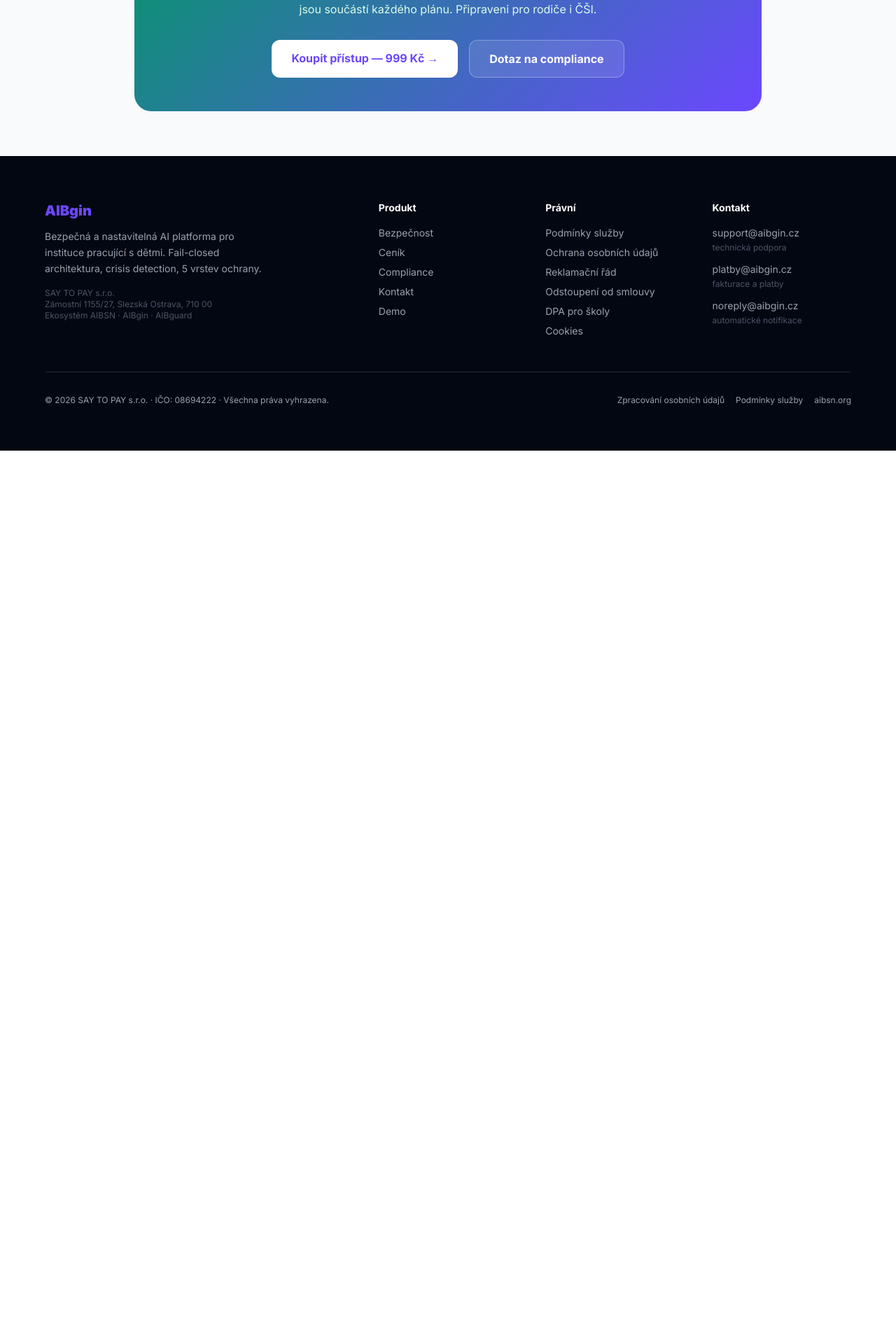
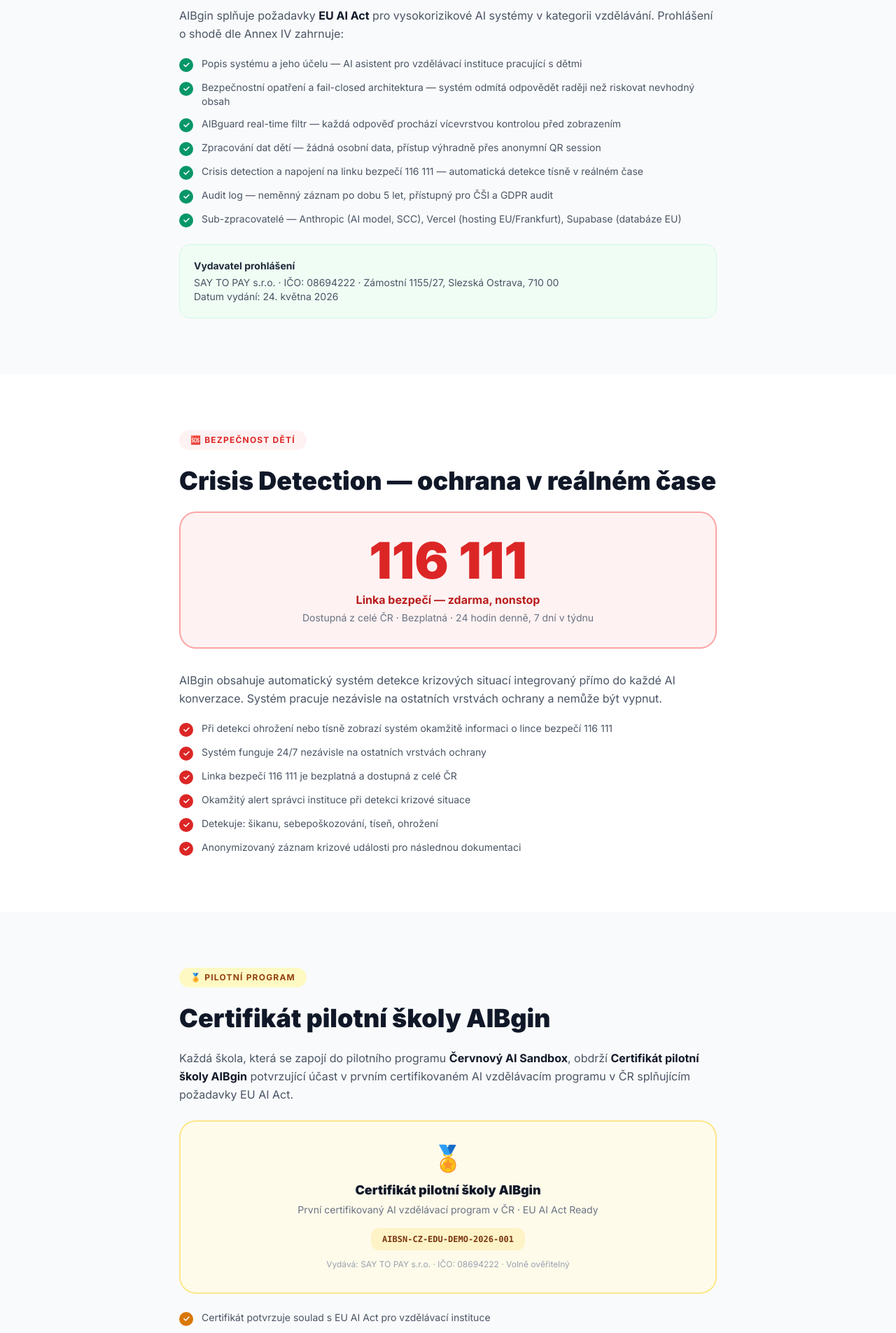
Before and after one commit to jaromirzly-coder/aibgin-web, a Next.js app: page /compliance in a window 1280 px wide. Shown: the part 2635-4540 px from the top of the page at 70% size. Before the commit the page ends 3279 px from the top, so only its background shows below. Built offline with nearby package versions, Linux system fonts and the light colour scheme.

Commit message:
feat: compliance annex IV crisis detection certifikat

```diff
--- a/app/compliance/page.tsx
+++ b/app/compliance/page.tsx
@@ -268,6 +268,181 @@
           </div>
         </section>
 
+        {/* ── Annex IV — Technické prohlášení o shodě ── */}
+        <section className="py-20 px-6 bg-gray-50">
+          <div className="max-w-3xl mx-auto">
+            <div
+              className="inline-flex items-center gap-2 text-xs font-bold uppercase tracking-widest px-4 py-1.5 rounded-full mb-6"
+              style={{ backgroundColor: '#ECFDF5', color: '#059669' }}
+            >
+              📄 EU AI Act — Annex IV
+            </div>
+            <h2 className="text-3xl md:text-4xl font-black mb-6">
+              Technické prohlášení o shodě
+            </h2>
+            <div className="space-y-5 text-gray-600 leading-relaxed">
+              <p>
+                AIBgin splňuje požadavky <strong className="text-gray-900">EU AI Act</strong> pro
+                vysokorizikové AI systémy v kategorii vzdělávání. Prohlášení o shodě dle Annex IV zahrnuje:
+              </p>
+              <ul className="space-y-3">
+                {[
+                  'Popis systému a jeho účelu — AI asistent pro vzdělávací instituce pracující s dětmi',
+                  'Bezpečnostní opatření a fail-closed architektura — systém odmítá odpovědět raději než riskovat nevhodný obsah',
+                  'AIBguard real-time filtr — každá odpověď prochází vícevrstvou kontrolou před zobrazením',
+                  'Zpracování dat dětí — žádná osobní data, přístup výhradně přes anonymní QR session',
+                  'Crisis detection a napojení na linku bezpečí 116 111 — automatická detekce tísně v reálném čase',
+                  'Audit log — neměnný záznam po dobu 5 let, přístupný pro ČŠI a GDPR audit',
+                  'Sub-zpracovatelé — Anthropic (AI model, SCC), Vercel (hosting EU/Frankfurt), Supabase (databáze EU)',
+                ].map((item) => (
+                  <li key={item} className="flex items-start gap-3 text-sm">
+                    <span
+                      className="mt-0.5 shrink-0 w-5 h-5 rounded-full flex items-center justify-center text-xs font-bold text-white"
+                      style={{ backgroundColor: '#059669' }}
+                    >
+                      ✓
+                    </span>
+                    {item}
+                  </li>
+                ))}
+              </ul>
+              <div
+                className="rounded-2xl p-5 border text-sm mt-6"
+                style={{ borderColor: '#D1FAE5', backgroundColor: '#F0FDF4' }}
+              >
+                <p className="font-bold text-gray-800 mb-1">Vydavatel prohlášení</p>
+                <p className="text-gray-600">
+                  SAY TO PAY s.r.o. · IČO: 08694222 · Zámostní 1155/27, Slezská Ostrava, 710 00
+                  <br />
+                  Datum vydání: 24. května 2026
+                </p>
+              </div>
+            </div>
+          </div>
+        </section>
+
+        {/* ── Crisis detection ── */}
+        <section className="py-20 px-6 bg-white">
+          <div className="max-w-3xl mx-auto">
+            <div
+              className="inline-flex items-center gap-2 text-xs font-bold uppercase tracking-widest px-4 py-1.5 rounded-full mb-6"
+              style={{ backgroundColor: '#FEF2F2', color: '#DC2626' }}
+            >
+              🆘 Bezpečnost dětí
+            </div>
+            <h2 className="text-3xl md:text-4xl font-black mb-6">
+              Crisis Detection — ochrana v reálném čase
+            </h2>
+
+            {/* 116 111 highlight box */}
+            <div
+              className="rounded-3xl p-8 mb-8 text-center border-2"
+              style={{ borderColor: '#FCA5A5', backgroundColor: '#FEF2F2' }}
+            >
+              <p className="text-6xl md:text-7xl font-black mb-2" style={{ color: '#DC2626' }}>
+                116 111
+              </p>
+              <p className="text-base font-bold" style={{ color: '#B91C1C' }}>
+                Linka bezpečí — zdarma, nonstop
+              </p>
+              <p className="text-sm text-gray-500 mt-1">
+                Dostupná z celé ČR · Bezplatná · 24 hodin denně, 7 dní v týdnu
+              </p>
+            </div>
+
+            <div className="space-y-5 text-gray-600 leading-relaxed">
+              <p>
+                AIBgin obsahuje automatický systém detekce krizových situací integrovaný přímo
+                do každé AI konverzace. Systém pracuje nezávisle na ostatních vrstvách ochrany
+                a nemůže být vypnut.
+              </p>
+              <ul className="space-y-3">
+                {[
+                  'Při detekci ohrožení nebo tísně zobrazí systém okamžitě informaci o lince bezpečí 116 111',
+                  'Systém funguje 24/7 nezávisle na ostatních vrstvách ochrany',
+                  'Linka bezpečí 116 111 je bezplatná a dostupná z celé ČR',
+                  'Okamžitý alert správci instituce při detekci krizové situace',
+                  'Detekuje: šikanu, sebepoškozování, tíseň, ohrožení',
+                  'Anonymizovaný záznam krizové události pro následnou dokumentaci',
+                ].map((item) => (
+                  <li key={item} className="flex items-start gap-3 text-sm">
+                    <span
+                      className="mt-0.5 shrink-0 w-5 h-5 rounded-full flex items-center justify-center text-xs font-bold text-white"
+                      style={{ backgroundColor: '#DC2626' }}
+                    >
+                      ✓
+                    </span>
+                    {item}
+                  </li>
+                ))}
+              </ul>
+            </div>
+          </div>
+        </section>
+
+        {/* ── Certifikát pilotní školy ── */}
+        <section className="py-20 px-6 bg-gray-50">
+          <div className="max-w-3xl mx-auto">
+            <div
+              className="inline-flex items-center gap-2 text-xs font-bold uppercase tracking-widest px-4 py-1.5 rounded-full mb-6"
+              style={{ backgroundColor: '#FEF9C3', color: '#92400E' }}
+            >
+              🏅 Pilotní program
+            </div>
+            <h2 className="text-3xl md:text-4xl font-black mb-6">
+              Certifikát pilotní školy AIBgin
+            </h2>
+            <div className="space-y-5 text-gray-600 leading-relaxed">
+              <p>
+                Každá škola, která se zapojí do pilotního programu <strong className="text-gray-900">Červnový AI Sandbox</strong>,
+                obdrží <strong className="text-gray-900">Certifikát pilotní školy AIBgin</strong> potvrzující
+                účast v prvním certifikovaném AI vzdělávacím programu v ČR splňujícím požadavky EU AI Act.
+              </p>
+
+              {/* Certifikát vizuál */}
+              <div
+                className="rounded-3xl p-8 border-2 text-center my-6"
+                style={{ borderColor: '#FDE68A', backgroundColor: '#FFFBEB' }}
+              >
+                <div className="text-4xl mb-3">🏅</div>
+                <p className="text-lg font-black text-gray-900 mb-1">Certifikát pilotní školy AIBgin</p>
+                <p className="text-sm text-gray-500 mb-4">
+                  První certifikovaný AI vzdělávací program v ČR · EU AI Act Ready
+                </p>
+                <div
+                  className="inline-block px-4 py-2 rounded-xl text-xs font-mono font-bold"
+                  style={{ backgroundColor: '#FEF3C7', color: '#78350F' }}
+                >
+                  AIBSN-CZ-EDU-DEMO-2026-001
+                </div>
+                <p className="text-xs text-gray-400 mt-3">
+                  Vydává: SAY TO PAY s.r.o. · IČO: 08694222 · Volně ověřitelný
+                </p>
+              </div>
+
+              <ul className="space-y-3">
+                {[
+                  'Certifikát potvrzuje soulad s EU AI Act pro vzdělávací instituce',
+                  'AIBSN číslo pilotu: AIBSN-CZ-EDU-DEMO-2026-001',
+                  'Certifikát je vydán společností SAY TO PAY s.r.o.',
+                  'Certifikát je volně ověřitelný — vhodný pro rodiče i ČŠI',
+                  'Součástí každého zakoupeného přístupu Červnový AI Sandbox',
+                ].map((item) => (
+                  <li key={item} className="flex items-start gap-3 text-sm">
+                    <span
+                      className="mt-0.5 shrink-0 w-5 h-5 rounded-full flex items-center justify-center text-xs font-bold text-white"
+                      style={{ backgroundColor: '#D97706' }}
+                    >
+                      ✓
+                    </span>
+                    {item}
+                  </li>
+                ))}
+              </ul>
+            </div>
+          </div>
+        </section>
+
         {/* ── CTA ── */}
         <section className="py-16 px-6 bg-gray-50">
           <div
```
